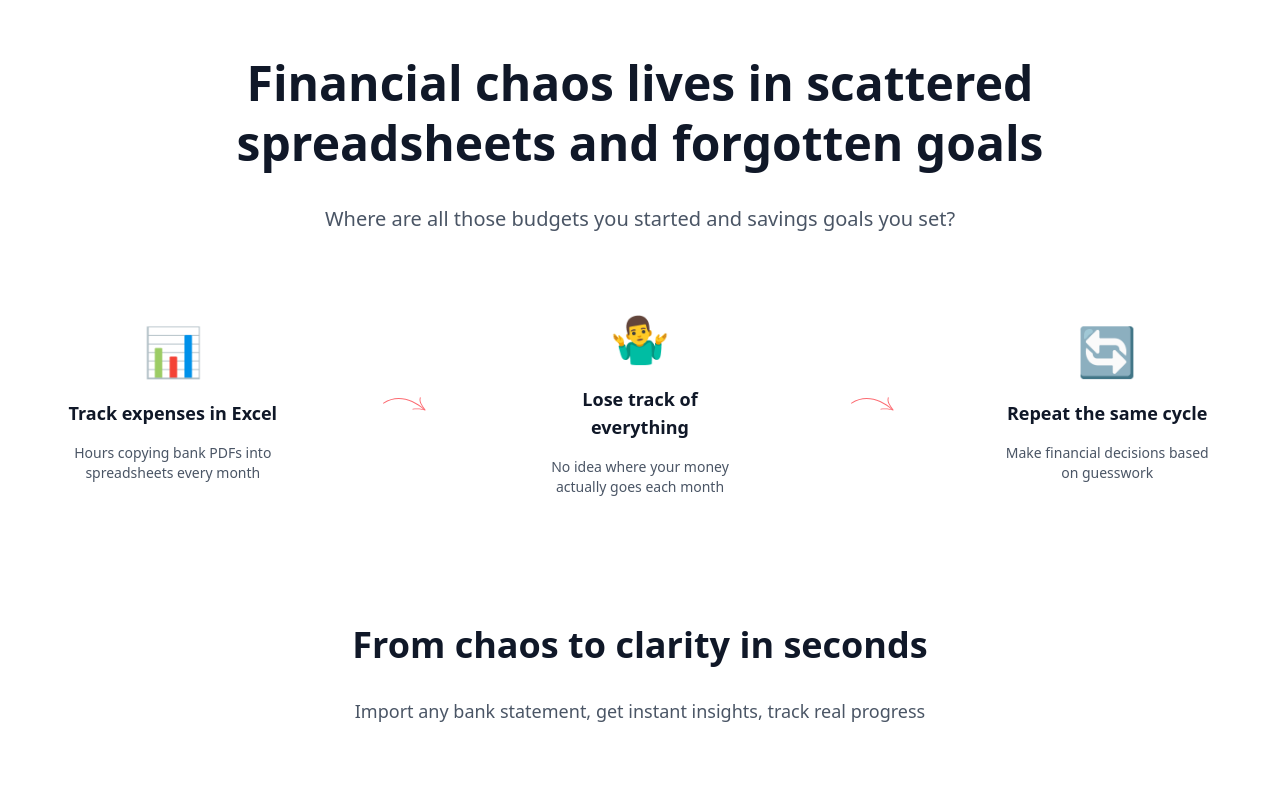
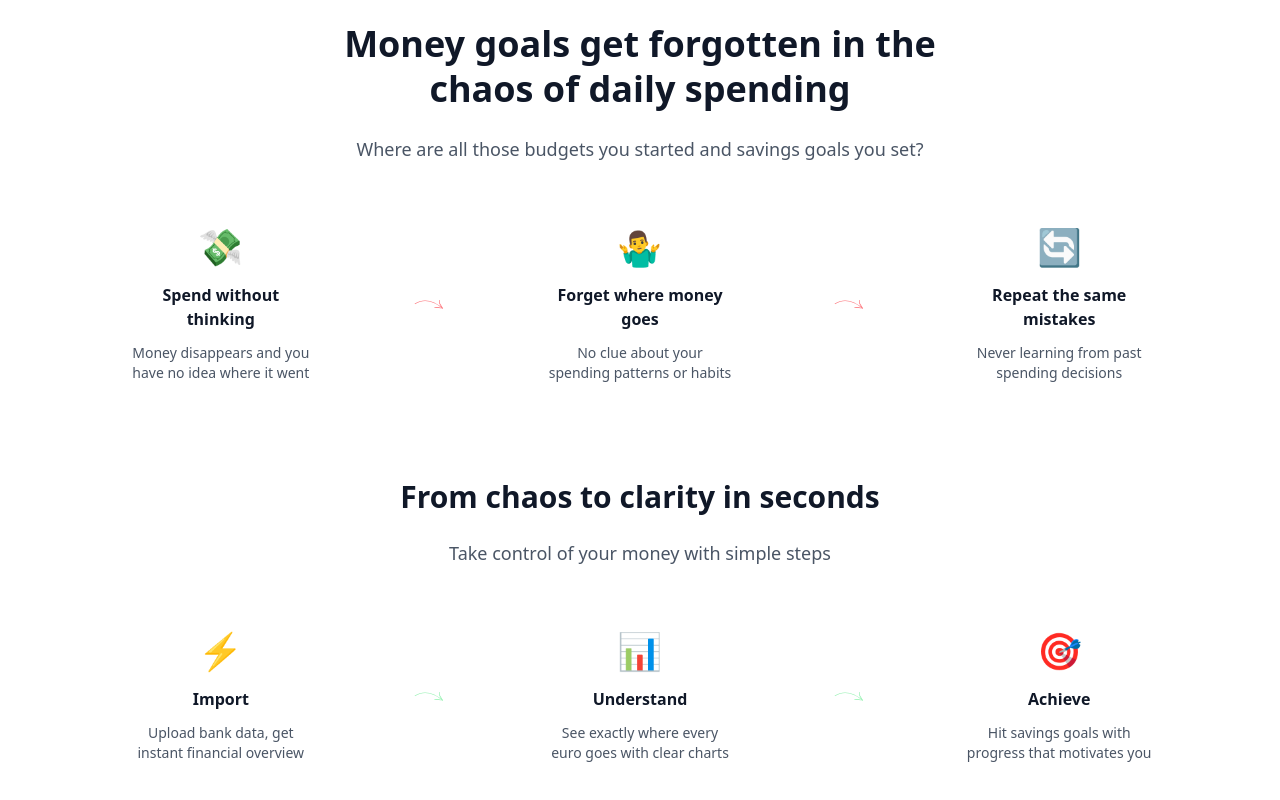
Before and after one commit to mttspss/easybudget, a Next.js app: page / in a window 1280 px wide. Shown: the part 780-1580 px from the top of the page. Built offline with nearby package versions, Linux system fonts and the light colour scheme; no server answers.

Commit message:
Complete reelsmeals transformation with emotional copy and compact layout

```diff
--- a/src/app/page.tsx
+++ b/src/app/page.tsx
@@ -472,36 +472,36 @@ export default function LandingPage() {
       </section>
 
       {/* Problem Section - Reelsmeals Style */}
-      <section className="py-24 px-6 bg-white">
-        <div className="max-w-6xl mx-auto text-center">
+      <section className="py-16 px-6 bg-white">
+        <div className="max-w-5xl mx-auto text-center">
 
           {/* Problem Statement */}
-          <div className="mb-20">
-            <h2 className="text-4xl md:text-5xl font-bold text-gray-900 mb-8 leading-tight">
-              Financial chaos lives in scattered<br />
-              spreadsheets and forgotten goals
+          <div className="mb-16">
+            <h2 className="text-3xl md:text-4xl font-bold text-gray-900 mb-6 leading-tight">
+              Money goals get forgotten in the<br />
+              chaos of daily spending
             </h2>
-            <p className="text-xl text-gray-600 max-w-2xl mx-auto">
+            <p className="text-lg text-gray-600 max-w-2xl mx-auto">
               Where are all those budgets you started and savings goals you set?
             </p>
           </div>
 
           {/* 3 Problems in a row with Red Arrows */}
-          <div className="grid md:grid-cols-5 gap-4 mb-32 items-center">
+          <div className="grid md:grid-cols-5 gap-6 mb-24 items-center">
             {/* Problem 1 */}
-            <div className="space-y-4">
-              <div className="text-5xl mb-6">📊</div>
-              <h3 className="text-lg font-semibold text-gray-900">
-                Track expenses in Excel
+            <div className="space-y-3">
+              <div className="text-4xl mb-4">💸</div>
+              <h3 className="text-base font-semibold text-gray-900">
+                Spend without thinking
               </h3>
               <p className="text-gray-600 text-sm">
-                Hours copying bank PDFs into spreadsheets every month
+                Money disappears and you have no idea where it went
               </p>
             </div>
 
             {/* Red Arrow 1 */}
             <div className="hidden md:flex justify-center">
-              <svg className="w-12 fill-red-500 opacity-70 -rotate-90" viewBox="0 0 138 138" fill="none" xmlns="http://www.w3.org/2000/svg">
+              <svg className="w-8 fill-red-500 opacity-70 -rotate-90" viewBox="0 0 138 138" fill="none" xmlns="http://www.w3.org/2000/svg">
                 <g>
                   <path fillRule="evenodd" clipRule="evenodd" d="M72.9644 5.31431C98.8774 43.8211 83.3812 88.048 54.9567 120.735C54.4696 121.298 54.5274 122.151 55.0896 122.639C55.6518 123.126 56.5051 123.068 56.9922 122.506C86.2147 88.9044 101.84 43.3918 75.2003 3.80657C74.7866 3.18904 73.9486 3.02602 73.3287 3.44222C72.7113 3.85613 72.5484 4.69426 72.9644 5.31431Z"></path>
                   <path fillRule="evenodd" clipRule="evenodd" d="M56.5084 121.007C56.9835 118.685 57.6119 115.777 57.6736 115.445C59.3456 106.446 59.5323 97.67 58.4433 88.5628C58.3558 87.8236 57.6824 87.2948 56.9433 87.3824C56.2042 87.4699 55.6756 88.1435 55.7631 88.8828C56.8219 97.7138 56.6432 106.225 55.0203 114.954C54.926 115.463 53.5093 121.999 53.3221 123.342C53.2427 123.893 53.3688 124.229 53.4061 124.305C53.5887 124.719 53.8782 124.911 54.1287 125.015C54.4123 125.13 54.9267 125.205 55.5376 124.926C56.1758 124.631 57.3434 123.699 57.6571 123.487C62.3995 120.309 67.4155 116.348 72.791 113.634C77.9171 111.045 83.3769 109.588 89.255 111.269C89.9704 111.475 90.7181 111.057 90.9235 110.342C91.1288 109.626 90.7117 108.878 89.9963 108.673C83.424 106.794 77.3049 108.33 71.5763 111.223C66.2328 113.922 61.2322 117.814 56.5084 121.007Z"></path>
@@ -510,19 +510,19 @@ export default function LandingPage() {
             </div>
 
             {/* Problem 2 */}
-            <div className="space-y-4">
-              <div className="text-5xl mb-6">🤷‍♂️</div>
-              <h3 className="text-lg font-semibold text-gray-900">
-                Lose track of everything
+            <div className="space-y-3">
+              <div className="text-4xl mb-4">🤷‍♂️</div>
+              <h3 className="text-base font-semibold text-gray-900">
+                Forget where money goes
               </h3>
               <p className="text-gray-600 text-sm">
-                No idea where your money actually goes each month
+                No clue about your spending patterns or habits
               </p>
             </div>
 
             {/* Red Arrow 2 */}
             <div className="hidden md:flex justify-center">
-              <svg className="w-12 fill-red-500 opacity-70 -rotate-90" viewBox="0 0 138 138" fill="none" xmlns="http://www.w3.org/2000/svg">
+              <svg className="w-8 fill-red-500 opacity-70 -rotate-90" viewBox="0 0 138 138" fill="none" xmlns="http://www.w3.org/2000/svg">
                 <g>
                   <path fillRule="evenodd" clipRule="evenodd" d="M72.9644 5.31431C98.8774 43.8211 83.3812 88.048 54.9567 120.735C54.4696 121.298 54.5274 122.151 55.0896 122.639C55.6518 123.126 56.5051 123.068 56.9922 122.506C86.2147 88.9044 101.84 43.3918 75.2003 3.80657C74.7866 3.18904 73.9486 3.02602 73.3287 3.44222C72.7113 3.85613 72.5484 4.69426 72.9644 5.31431Z"></path>
                   <path fillRule="evenodd" clipRule="evenodd" d="M56.5084 121.007C56.9835 118.685 57.6119 115.777 57.6736 115.445C59.3456 106.446 59.5323 97.67 58.4433 88.5628C58.3558 87.8236 57.6824 87.2948 56.9433 87.3824C56.2042 87.4699 55.6756 88.1435 55.7631 88.8828C56.8219 97.7138 56.6432 106.225 55.0203 114.954C54.926 115.463 53.5093 121.999 53.3221 123.342C53.2427 123.893 53.3688 124.229 53.4061 124.305C53.5887 124.719 53.8782 124.911 54.1287 125.015C54.4123 125.13 54.9267 125.205 55.5376 124.926C56.1758 124.631 57.3434 123.699 57.6571 123.487C62.3995 120.309 67.4155 116.348 72.791 113.634C77.9171 111.045 83.3769 109.588 89.255 111.269C89.9704 111.475 90.7181 111.057 90.9235 110.342C91.1288 109.626 90.7117 108.878 89.9963 108.673C83.424 106.794 77.3049 108.33 71.5763 111.223C66.2328 113.922 61.2322 117.814 56.5084 121.007Z"></path>
@@ -531,43 +531,43 @@ export default function LandingPage() {
             </div>
 
             {/* Problem 3 */}
-            <div className="space-y-4">
-              <div className="text-5xl mb-6">🔄</div>
-              <h3 className="text-lg font-semibold text-gray-900">
-                Repeat the same cycle
+            <div className="space-y-3">
+              <div className="text-4xl mb-4">🔄</div>
+              <h3 className="text-base font-semibold text-gray-900">
+                Repeat the same mistakes
               </h3>
               <p className="text-gray-600 text-sm">
-                Make financial decisions based on guesswork
+                Never learning from past spending decisions
               </p>
             </div>
           </div>
 
           {/* Solution Statement */}
-          <div className="mb-20">
-            <h2 className="text-3xl md:text-4xl font-bold text-gray-900 mb-8">
+          <div className="mb-16">
+            <h2 className="text-2xl md:text-3xl font-bold text-gray-900 mb-6">
               From chaos to clarity in seconds
             </h2>
             <p className="text-lg text-gray-600 max-w-2xl mx-auto">
-              Import any bank statement, get instant insights, track real progress
+              Take control of your money with simple steps
             </p>
           </div>
 
           {/* 3 Solutions in a row with Green Arrows */}
-          <div className="grid md:grid-cols-5 gap-4 items-center">
+          <div className="grid md:grid-cols-5 gap-6 items-center">
             {/* Solution 1 */}
-            <div className="space-y-4">
-              <div className="text-5xl mb-6">⚡️</div>
-              <h3 className="text-lg font-semibold text-gray-900">
+            <div className="space-y-3">
+              <div className="text-4xl mb-4">⚡️</div>
+              <h3 className="text-base font-semibold text-gray-900">
                 Import
               </h3>
               <p className="text-gray-600 text-sm">
-                Upload CSV from any bank, instantly organized and categorized
+                Upload bank data, get instant financial overview
               </p>
             </div>
 
             {/* Green Arrow 1 */}
             <div className="hidden md:flex justify-center">
-              <svg className="w-12 opacity-70 -rotate-90" style={{fill: '#60ea8b'}} viewBox="0 0 138 138" fill="none" xmlns="http://www.w3.org/2000/svg">
+              <svg className="w-8 opacity-70 -rotate-90" style={{fill: '#60ea8b'}} viewBox="0 0 138 138" fill="none" xmlns="http://www.w3.org/2000/svg">
                 <g>
                   <path fillRule="evenodd" clipRule="evenodd" d="M72.9644 5.31431C98.8774 43.8211 83.3812 88.048 54.9567 120.735C54.4696 121.298 54.5274 122.151 55.0896 122.639C55.6518 123.126 56.5051 123.068 56.9922 122.506C86.2147 88.9044 101.84 43.3918 75.2003 3.80657C74.7866 3.18904 73.9486 3.02602 73.3287 3.44222C72.7113 3.85613 72.5484 4.69426 72.9644 5.31431Z"></path>
                   <path fillRule="evenodd" clipRule="evenodd" d="M56.5084 121.007C56.9835 118.685 57.6119 115.777 57.6736 115.445C59.3456 106.446 59.5323 97.67 58.4433 88.5628C58.3558 87.8236 57.6824 87.2948 56.9433 87.3824C56.2042 87.4699 55.6756 88.1435 55.7631 88.8828C56.8219 97.7138 56.6432 106.225 55.0203 114.954C54.926 115.463 53.5093 121.999 53.3221 123.342C53.2427 123.893 53.3688 124.229 53.4061 124.305C53.5887 124.719 53.8782 124.911 54.1287 125.015C54.4123 125.13 54.9267 125.205 55.5376 124.926C56.1758 124.631 57.3434 123.699 57.6571 123.487C62.3995 120.309 67.4155 116.348 72.791 113.634C77.9171 111.045 83.3769 109.588 89.255 111.269C89.9704 111.475 90.7181 111.057 90.9235 110.342C91.1288 109.626 90.7117 108.878 89.9963 108.673C83.424 106.794 77.3049 108.33 71.5763 111.223C66.2328 113.922 61.2322 117.814 56.5084 121.007Z"></path>
@@ -576,19 +576,19 @@ export default function LandingPage() {
             </div>
 
             {/* Solution 2 */}
-            <div className="space-y-4">
-              <div className="text-5xl mb-6">📊</div>
-              <h3 className="text-lg font-semibold text-gray-900">
-                Analyze
+            <div className="space-y-3">
+              <div className="text-4xl mb-4">📊</div>
+              <h3 className="text-base font-semibold text-gray-900">
+                Understand
               </h3>
               <p className="text-gray-600 text-sm">
-                Beautiful charts show exactly where every euro goes
+                See exactly where every euro goes with clear charts
               </p>
             </div>
 
             {/* Green Arrow 2 */}
             <div className="hidden md:flex justify-center">
-              <svg className="w-12 opacity-70 -rotate-90" style={{fill: '#60ea8b'}} viewBox="0 0 138 138" fill="none" xmlns="http://www.w3.org/2000/svg">
+              <svg className="w-8 opacity-70 -rotate-90" style={{fill: '#60ea8b'}} viewBox="0 0 138 138" fill="none" xmlns="http://www.w3.org/2000/svg">
                 <g>
                   <path fillRule="evenodd" clipRule="evenodd" d="M72.9644 5.31431C98.8774 43.8211 83.3812 88.048 54.9567 120.735C54.4696 121.298 54.5274 122.151 55.0896 122.639C55.6518 123.126 56.5051 123.068 56.9922 122.506C86.2147 88.9044 101.84 43.3918 75.2003 3.80657C74.7866 3.18904 73.9486 3.02602 73.3287 3.44222C72.7113 3.85613 72.5484 4.69426 72.9644 5.31431Z"></path>
                   <path fillRule="evenodd" clipRule="evenodd" d="M56.5084 121.007C56.9835 118.685 57.6119 115.777 57.6736 115.445C59.3456 106.446 59.5323 97.67 58.4433 88.5628C58.3558 87.8236 57.6824 87.2948 56.9433 87.3824C56.2042 87.4699 55.6756 88.1435 55.7631 88.8828C56.8219 97.7138 56.6432 106.225 55.0203 114.954C54.926 115.463 53.5093 121.999 53.3221 123.342C53.2427 123.893 53.3688 124.229 53.4061 124.305C53.5887 124.719 53.8782 124.911 54.1287 125.015C54.4123 125.13 54.9267 125.205 55.5376 124.926C56.1758 124.631 57.3434 123.699 57.6571 123.487C62.3995 120.309 67.4155 116.348 72.791 113.634C77.9171 111.045 83.3769 109.588 89.255 111.269C89.9704 111.475 90.7181 111.057 90.9235 110.342C91.1288 109.626 90.7117 108.878 89.9963 108.673C83.424 106.794 77.3049 108.33 71.5763 111.223C66.2328 113.922 61.2322 117.814 56.5084 121.007Z"></path>
@@ -597,13 +597,13 @@ export default function LandingPage() {
             </div>
 
             {/* Solution 3 */}
-            <div className="space-y-4">
-              <div className="text-5xl mb-6">🎯</div>
-              <h3 className="text-lg font-semibold text-gray-900">
+            <div className="space-y-3">
+              <div className="text-4xl mb-4">🎯</div>
+              <h3 className="text-base font-semibold text-gray-900">
                 Achieve
               </h3>
               <p className="text-gray-600 text-sm">
-                Set goals with progress bars that motivate real action
+                Hit savings goals with progress that motivates you
               </p>
             </div>
           </div>
```
